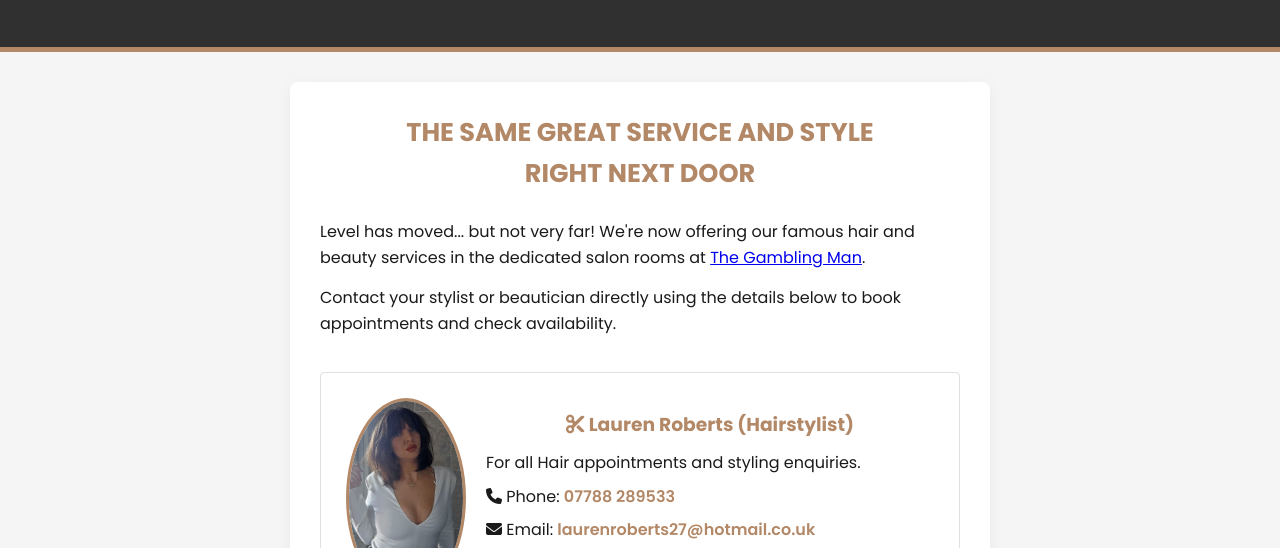
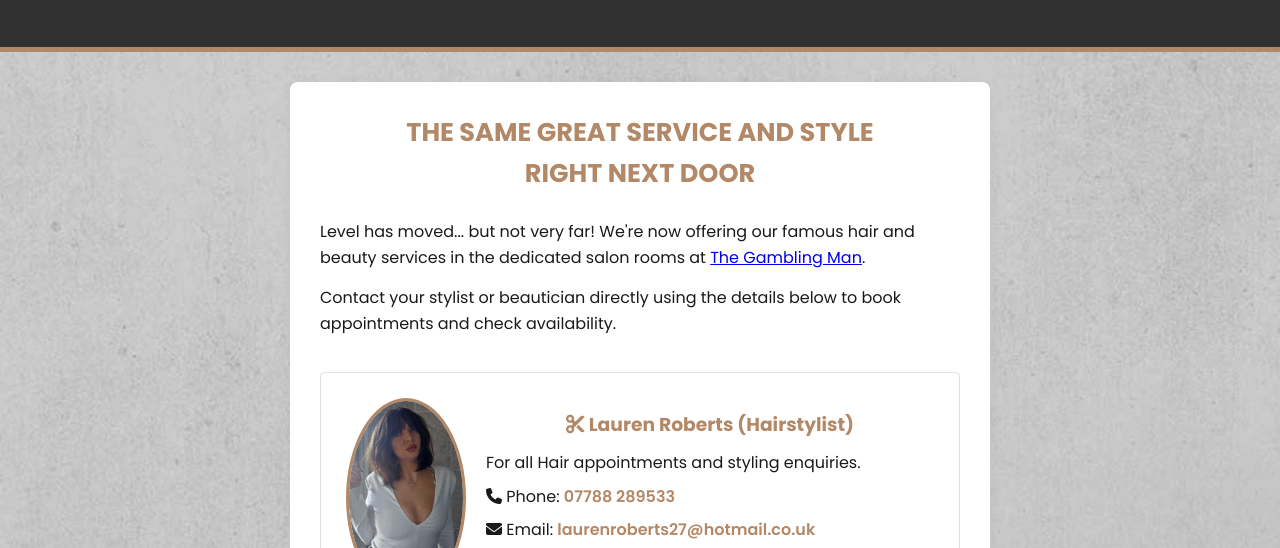
Before and after one commit to MattChatfield/level, a plain HTML site: page docs/index.html in a window 1280 px wide. Shown: the part 155-703 px from the top of the page. Drawn offline with Linux system fonts and the light colour scheme.

Commit message:
Update style.css

```diff
--- a/docs/style.css
+++ b/docs/style.css
@@ -21,6 +21,8 @@ body {
     line-height: 1.6;
     color: var(--color-text);
     background-color: var(--color-background);
+	background-image: url("BG_textured.jpg");
+	background-size: cover;
     min-height: 100vh;
     display: flex;
     flex-direction: column;
```
